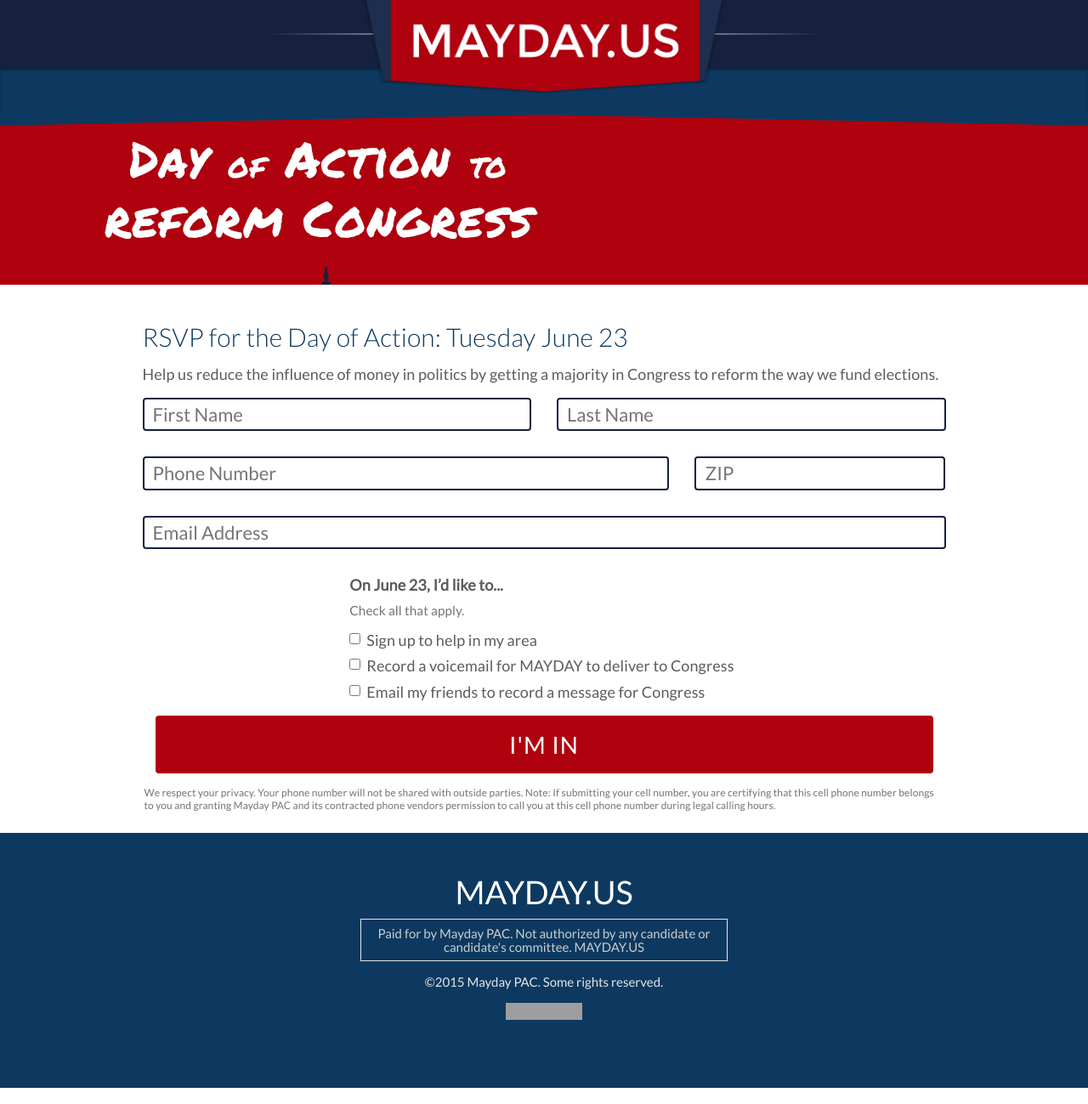
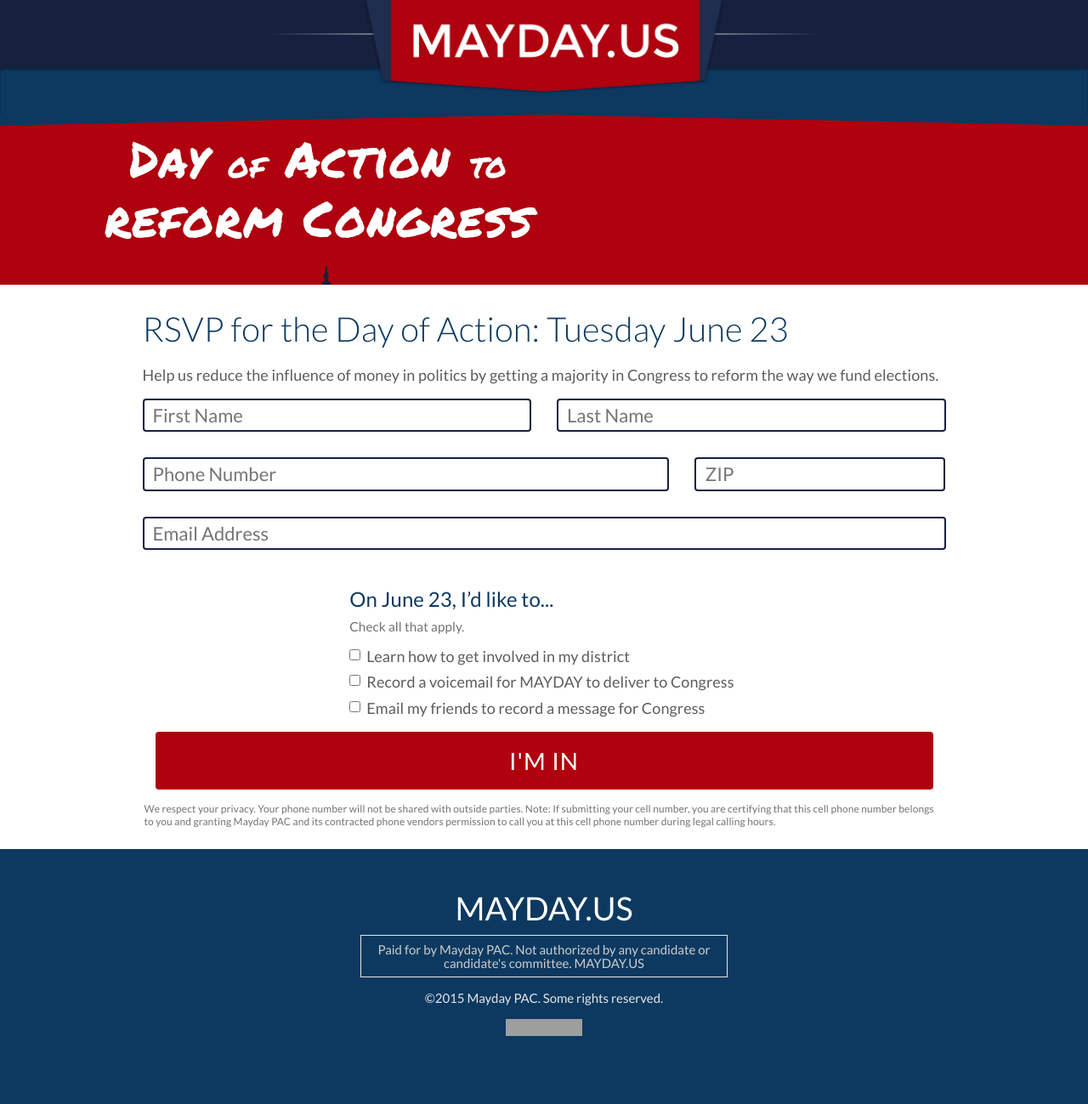
Before and after one commit to MayOneUS/mayday-2.0-frontend, a Jekyll site: the page built from campaigns/20150623_day_of_action_rsvp.html, in a window 1280 px wide. Shown: the whole page at 85% size. Built offline with Jekyll 4.4.1, drawn with Linux system fonts in a browser that asks for light colours; nearby versions of some CDN libraries; grey boxes are pictures that could not be loaded.

Commit message:
June23: Copy updates

```diff
--- a/campaigns/20150623_day_of_action_rsvp.html
+++ b/campaigns/20150623_day_of_action_rsvp.html
@@ -16,6 +16,7 @@
 <style type="text/css">
   .dayofaction .thanks-message{display:none;}
   .jumbotron{background: #af010e url("/images/campaigns/20150615_dayofaction-rsvp_homepage_1170x440_v02.png") 0 -10px no-repeat; min-height: 200px}
+  .control-label h3{font-weight:400;}
 </style>
 {% endcapture %}
 
@@ -28,7 +29,7 @@
 <div class="container dayofaction">
   <div class="row">
     <div class="col-md-10 center-block">
-      <h2>RSVP for the Day of Action: Tuesday June 23</h2>
+      <h1>RSVP for the Day of Action: Tuesday June 23</h1>
       <p>Help us reduce the influence of money in politics by getting a majority in Congress to reform the way we fund elections.</p>
     </div>
   </div>
@@ -69,12 +70,12 @@
 
         <div class="row ">
           <div class="form-group col-md-6 center-block">
-             <label class="control-label no-bottom-margin" for="volunteer_tasks">On June 23, I’d like to...  </label>
+             <label class="control-label no-bottom-margin" for="volunteer_tasks"><h3>On June 23, I’d like to...</h3></label>
              <small class="help-block">Check all that apply.</small>
              <div class="checkbox">
                <label for="checkboxes-0">
                  <input type="checkbox" name="person[remote_fields][tags][]" id="checkboxes-0" value="20150623_local_action" />
-                 Sign up to help in my area
+                 Learn how to get involved in my district
                </label>
              </div>
              <div class="checkbox">
```
